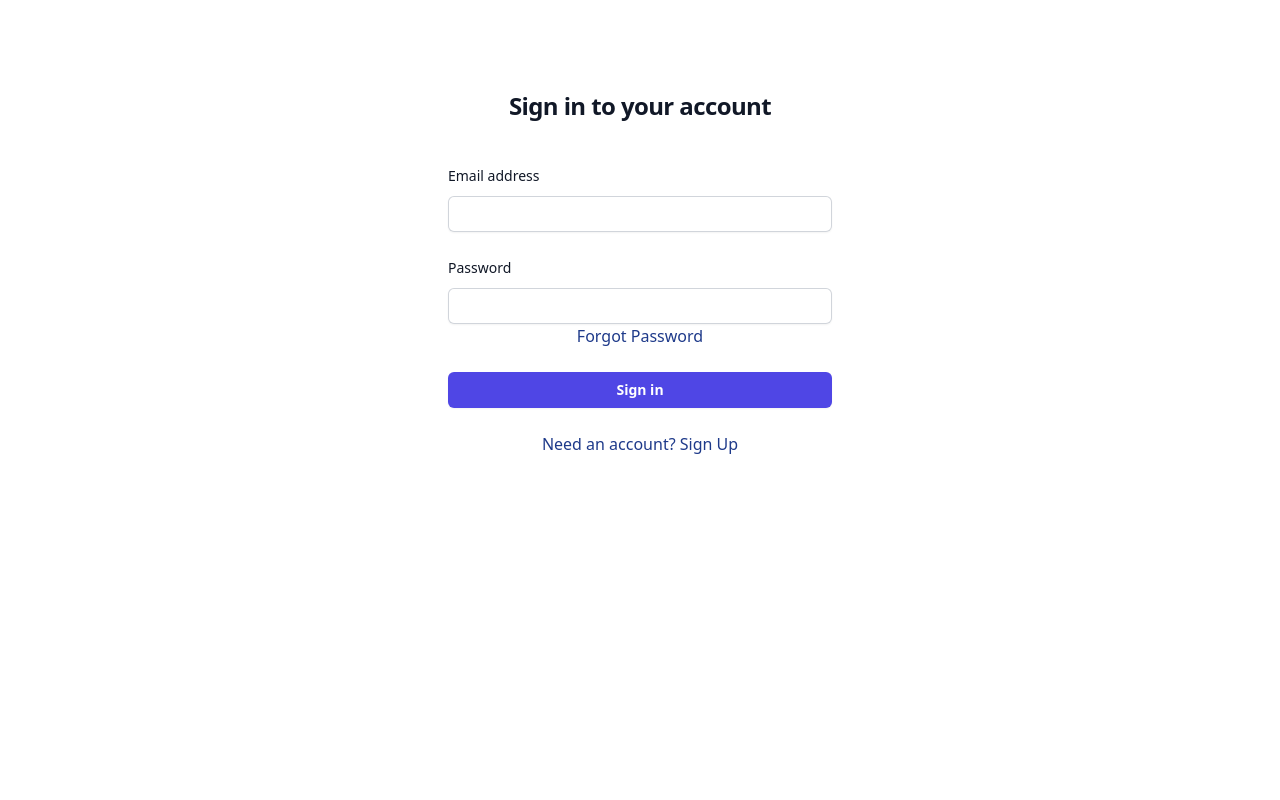
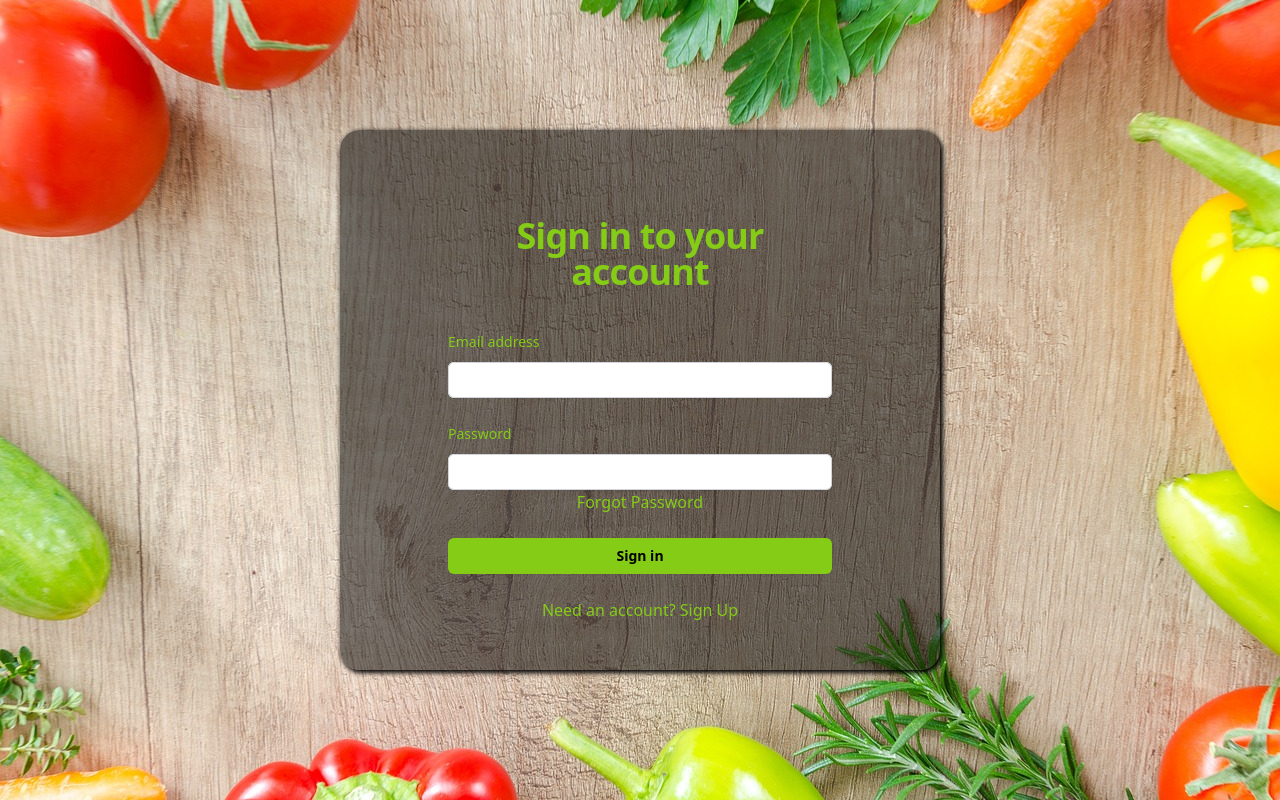
Before and after one commit to deanw77/pantry-buddy, a React (Vite) app: page /login in a window 1280 px wide. Built offline with nearby package versions, Linux system fonts and the light colour scheme.

Commit message:
Basic Styling on logged out pages

```diff
--- a/src/components/auth/AuthDetails.jsx
+++ b/src/components/auth/AuthDetails.jsx
@@ -2,7 +2,7 @@ import { useEffect, useState } from "react";
 import { auth } from "../../firebase/firebase";
 import { onAuthStateChanged } from "firebase/auth";
 
-import Profile from "../Profile";
+import UserData from "../UserData";
 import Dashboard from "./Dashboard";
 
 function AuthDetails() {
@@ -24,7 +24,7 @@ function AuthDetails() {
 
   return (
         <>
-            {authUser ? <Profile /> : <Dashboard />}
+            {authUser ? <UserData /> : <Dashboard />}
         </>
     );
 }
--- a/src/components/auth/Dashboard.jsx
+++ b/src/components/auth/Dashboard.jsx
@@ -1,10 +1,16 @@
 import { Link } from "react-router-dom";
+
+import "./css/dashboard.css";
 
 export default function Dashboard() {
   return (
-    <>
+    <div id="container">
+      <div id="overlay">
         <div className="flex min-h-full flex-1 flex-col justify-center px-6 py-12 lg:px-8">
           <div className="sm:mx-auto sm:w-full sm:max-w-sm">
+            <h1 className="mt-10 text-center text-6xl font-bold leading-9 tracking-tight text-lime-500">
+              Pantry Buddy
+            </h1>
             <h2 className="mt-10 text-center text-2xl font-bold leading-9 tracking-tight text-gray-900">
               Sign in to your account or Sign Up
             </h2>
@@ -16,7 +22,7 @@ export default function Dashboard() {
                 <Link to="/login">
                   <button
                     type="submit"
-                  className="flex w-full justify-center rounded-md bg-indigo-600 px-3 py-1.5 text-sm font-semibold leading-6 text-white shadow-sm hover:bg-indigo-500 focus-visible:outline focus-visible:outline-2 focus-visible:outline-offset-2 focus-visible:outline-indigo-600"
+                    className="flex w-full justify-center rounded-md bg-lime-500 px-3 py-1.5 text-sm font-semibold leading-6 text-black shadow-sm hover:bg-lime-600 focus-visible:outline focus-visible:outline-2 focus-visible:outline-offset-2 focus-visible:outline-indigo-600"
                   >
                     Sign in
                   </button>
@@ -27,7 +33,7 @@ export default function Dashboard() {
                 <Link to="/signup">
                   <button
                     type="submit"
-                  className="flex w-full justify-center rounded-md bg-indigo-600 px-3 py-1.5 text-sm font-semibold leading-6 text-white shadow-sm hover:bg-indigo-500 focus-visible:outline focus-visible:outline-2 focus-visible:outline-offset-2 focus-visible:outline-indigo-600"
+                    className="flex w-full justify-center rounded-md bg-lime-500 px-3 py-1.5 text-sm font-semibold leading-6 text-black shadow-sm hover:bg-lime-600 focus-visible:outline focus-visible:outline-2 focus-visible:outline-offset-2 focus-visible:outline-lime-600"
                   >
                     Sign Up
                   </button>
@@ -36,6 +42,7 @@ export default function Dashboard() {
             </form>
           </div>
         </div>
-    </>
+      </div>
+    </div>
   );
 }
--- a/src/components/auth/Login.jsx
+++ b/src/components/auth/Login.jsx
@@ -2,6 +2,8 @@ import { useState } from "react";
 import { auth } from "../../firebase/firebase";
 import { signInWithEmailAndPassword } from "firebase/auth";
 import { Link, useNavigate } from "react-router-dom";
+
+import "./css/dashboard.css";
 
 export default function Login() {
   const [email, setEmail] = useState("");
@@ -23,10 +25,11 @@ export default function Login() {
   };
 
   return (
-    <>
+    <div id="container">
+      <div id="overlay">
       <div className="flex min-h-full flex-1 flex-col justify-center px-6 py-12 lg:px-8">
         <div className="sm:mx-auto sm:w-full sm:max-w-sm">
-          <h2 className="mt-10 text-center text-2xl font-bold leading-9 tracking-tight text-gray-900">
+          <h2 className="mt-10 text-center text-4xl font-bold leading-9 tracking-tight text-lime-500">
             Sign in to your account
           </h2>
         </div>
@@ -36,7 +39,7 @@ export default function Login() {
             <div>
               <label
                 htmlFor="email"
-                className="block text-sm font-medium leading-6 text-gray-900"
+                className="block text-sm font-medium leading-6 text-lime-500"
               >
                 Email address
               </label>
@@ -58,7 +61,7 @@ export default function Login() {
               <div className="flex items-center justify-between">
                 <label
                   htmlFor="password"
-                  className="block text-sm font-medium leading-6 text-gray-900"
+                  className="block text-sm font-medium leading-6 text-lime-500"
                 >
                   Password
                 </label>
@@ -75,7 +78,7 @@ export default function Login() {
                   className="block w-full rounded-md border-0 py-1.5 text-gray-900 shadow-sm ring-1 ring-inset ring-gray-300 placeholder:text-gray-400 focus:ring-2 focus:ring-inset focus:ring-indigo-600 sm:text-sm sm:leading-6"
                 />
               </div>
-              <p className="text-center text-blue-900">
+              <p className="text-center text-lime-500">
                 <Link to="/forgot-password">Forgot Password</Link>{" "}
               </p>
             </div>
@@ -87,17 +90,18 @@ export default function Login() {
             <div>
               <button
                 type="submit"
-                className="flex w-full justify-center rounded-md bg-indigo-600 px-3 py-1.5 text-sm font-semibold leading-6 text-white shadow-sm hover:bg-indigo-500 focus-visible:outline focus-visible:outline-2 focus-visible:outline-offset-2 focus-visible:outline-indigo-600"
+                className="flex w-full justify-center rounded-md bg-lime-500 px-3 py-1.5 text-sm font-semibold leading-6 text-black shadow-sm hover:bg-lime-600 focus-visible:outline focus-visible:outline-2 focus-visible:outline-offset-2 focus-visible:outline-indigo-600"
               >
                 Sign in
               </button>
             </div>
-            <p className="text-center text-blue-900">
+            <p className="text-center text-lime-500">
               Need an account? <Link to="/signup">Sign Up</Link>{" "}
             </p>
           </form>
         </div>
       </div>
-    </>
+      </div>
+      </div>
   );
 }
--- a/src/components/auth/SignUp.jsx
+++ b/src/components/auth/SignUp.jsx
@@ -2,6 +2,8 @@ import { Link, useNavigate } from "react-router-dom";
 import { useState, useRef } from "react";
 import { auth, createUserDocument } from "../../firebase/firebase";
 import { createUserWithEmailAndPassword } from "firebase/auth";
+
+import "./css/dashboard.css";
 
 export default function SignUp() {
   const [email, setEmail] = useState("");
@@ -33,10 +35,11 @@ export default function SignUp() {
   };
 
   return (
-    <>
+    <div id="container">
+      <div id="overlay">
       <div className="flex min-h-full flex-1 flex-col justify-center px-6 py-12 lg:px-8">
         <div className="sm:mx-auto sm:w-full sm:max-w-sm">
-          <h2 className="mt-10 text-center text-2xl font-bold leading-9 tracking-tight text-gray-900">
+          <h2 className="mt-10 text-center text-4xl font-bold leading-9 tracking-tight text-lime-500">
             Sign Up for an account
           </h2>
         </div>
@@ -46,7 +49,7 @@ export default function SignUp() {
             <div>
               <label
                 htmlFor="email"
-                className="block text-sm font-medium leading-6 text-gray-900"
+                className="block text-sm font-medium leading-6 text-lime-500"
               >
                 Email address
               </label>
@@ -68,7 +71,7 @@ export default function SignUp() {
               <div className="flex items-center justify-between">
                 <label
                   htmlFor="password"
-                  className="block text-sm font-medium leading-6 text-gray-900"
+                  className="block text-sm font-medium leading-6 text-lime-500"
                 >
                   Password
                 </label>
@@ -92,7 +95,7 @@ export default function SignUp() {
               <div className="flex items-center justify-between">
                 <label
                   htmlFor="passwordConfirmation"
-                  className="block text-sm font-medium leading-6 text-gray-900"
+                  className="block text-sm font-medium leading-6 text-lime-500"
                 >
                   Confirm Password
                 </label>
@@ -116,17 +119,18 @@ export default function SignUp() {
               <button
                 disabled={loading}
                 type="submit"
-                className="flex w-full justify-center rounded-md bg-indigo-600 px-3 py-1.5 text-sm font-semibold leading-6 text-white shadow-sm hover:bg-indigo-500 focus-visible:outline focus-visible:outline-2 focus-visible:outline-offset-2 focus-visible:outline-indigo-600"
+                className="flex w-full justify-center rounded-md bg-lime-500 px-3 py-1.5 text-sm font-semibold leading-6 text-black shadow-sm hover:bg-lime-600 focus-visible:outline focus-visible:outline-2 focus-visible:outline-offset-2 focus-visible:outline-indigo-600"
               >
                 Sign Up
               </button>
             </div>
-            <p className="text-center text-blue-900">
+            <p className="text-center text-lime-500">
               Already have an account? <Link to="/login">Log In</Link>{" "}
             </p>
           </form>
         </div>
       </div>
-    </>
+      </div>
+    </div>
   );
 }
--- /dev/null
+++ b/src/components/auth/css/dashboard.css
@@ -0,0 +1,18 @@
+#container {
+    background-image: url(../../../assets/images/foodBackground.jpg);
+    background-position: center;
+    background-size: cover;
+    width: 100%;
+    height: 100vh;
+    display: flex;
+    justify-content: center;
+    align-items: center;
+}
+
+#overlay {
+    background-color: rgba(0,0,0,0.5);
+    width: 90%;
+    max-width: 600px;
+    border-radius: 20px;
+    box-shadow: 2px 2px 5px 1px black;
+}
```
Also changed, not shown: src/assets/images/foodBackground.jpg (added). Lines whose indentation alone changed are shown as unchanged.
